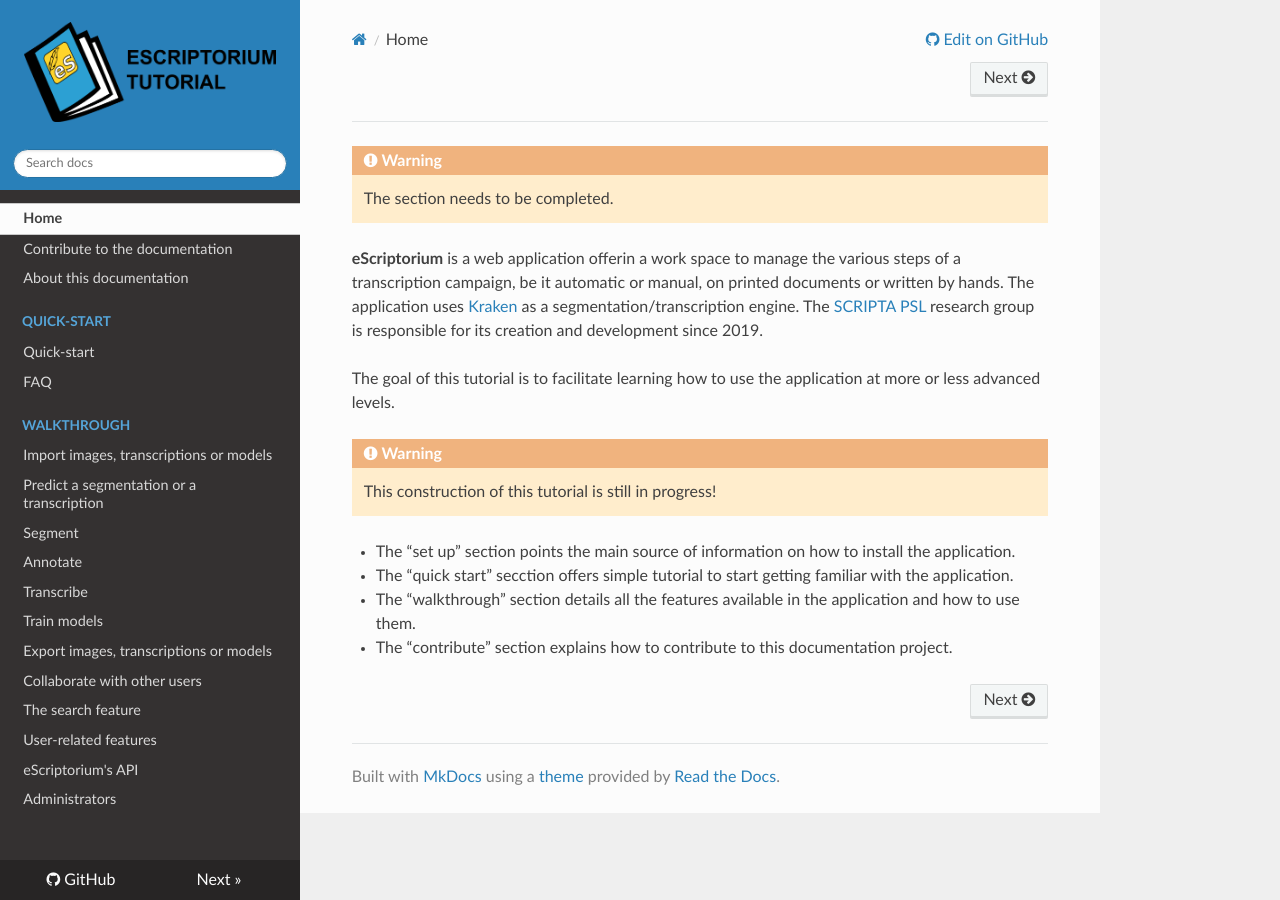
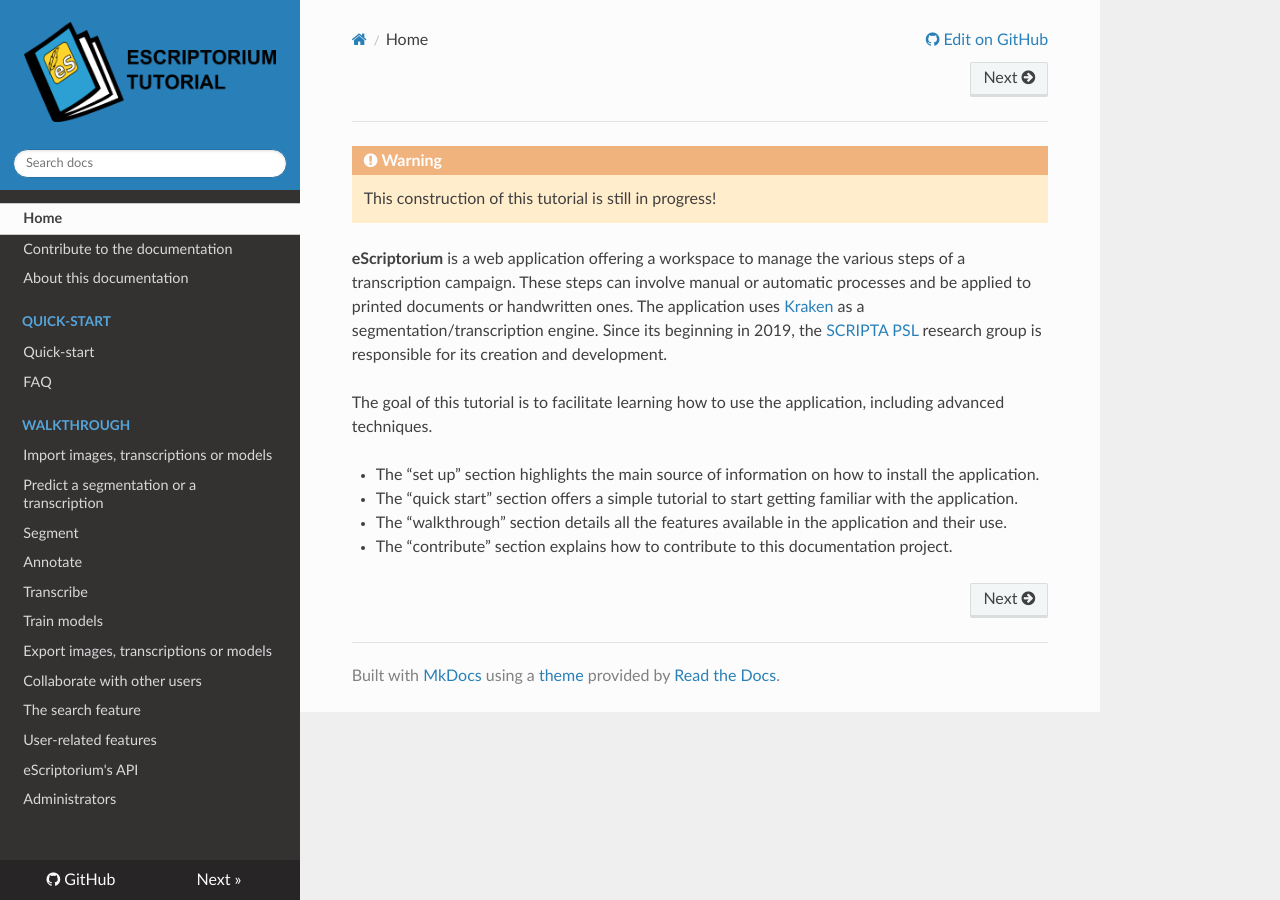
Before and after one commit to alix-tz/escriptorium-documentation, an MkDocs documentation site: the page built from docs/index.md, in a window 1280 px wide. Built offline with MkDocs 1.6.1, drawn with Linux system fonts in a browser that asks for light colours; nearby versions of some CDN libraries.

Commit message:
fixed typos on index

```diff
--- a/docs/index.md
+++ b/docs/index.md
@@ -7,19 +7,13 @@
 ---
 
 !!! warning
-    The section needs to be completed.
-
-**eScriptorium** is a web application offerin a work space to manage the various steps of a transcription campaign, be it automatic or manual, on printed documents or written by hands. The application uses [Kraken](https://kraken.re/) as a segmentation/transcription engine. The [SCRIPTA PSL](https://scripta.psl.eu/) research group is responsible for its creation and development since 2019.
-
-The goal of this tutorial is to facilitate learning how to use the application at more or less advanced levels.
-
-!!! warning
     This construction of this tutorial is still in progress!
 
-- The "set up" section points the main source of information on how to install the application.
+**eScriptorium** is a web application offering a workspace to manage the various steps of a transcription campaign. These steps can involve manual or automatic processes and be applied to printed documents or handwritten ones. The application uses [Kraken](https://kraken.re/) as a segmentation/transcription engine. Since its beginning in 2019, the [SCRIPTA PSL](https://scripta.psl.eu/) research group is responsible for its creation and development.
 
-- The "quick start" secction offers simple tutorial to start getting familiar with the application.
+The goal of this tutorial is to facilitate learning how to use the application, including advanced techniques.
 
-- The "walkthrough" section details all the features available in the application and how to use them.
-
+- The "set up" section highlights the main source of information on how to install the application.
+- The "quick start" section offers a simple tutorial to start getting familiar with the application.
+- The "walkthrough" section details all the features available in the application and their use.
 - The "contribute" section explains how to contribute to this documentation project.
```
